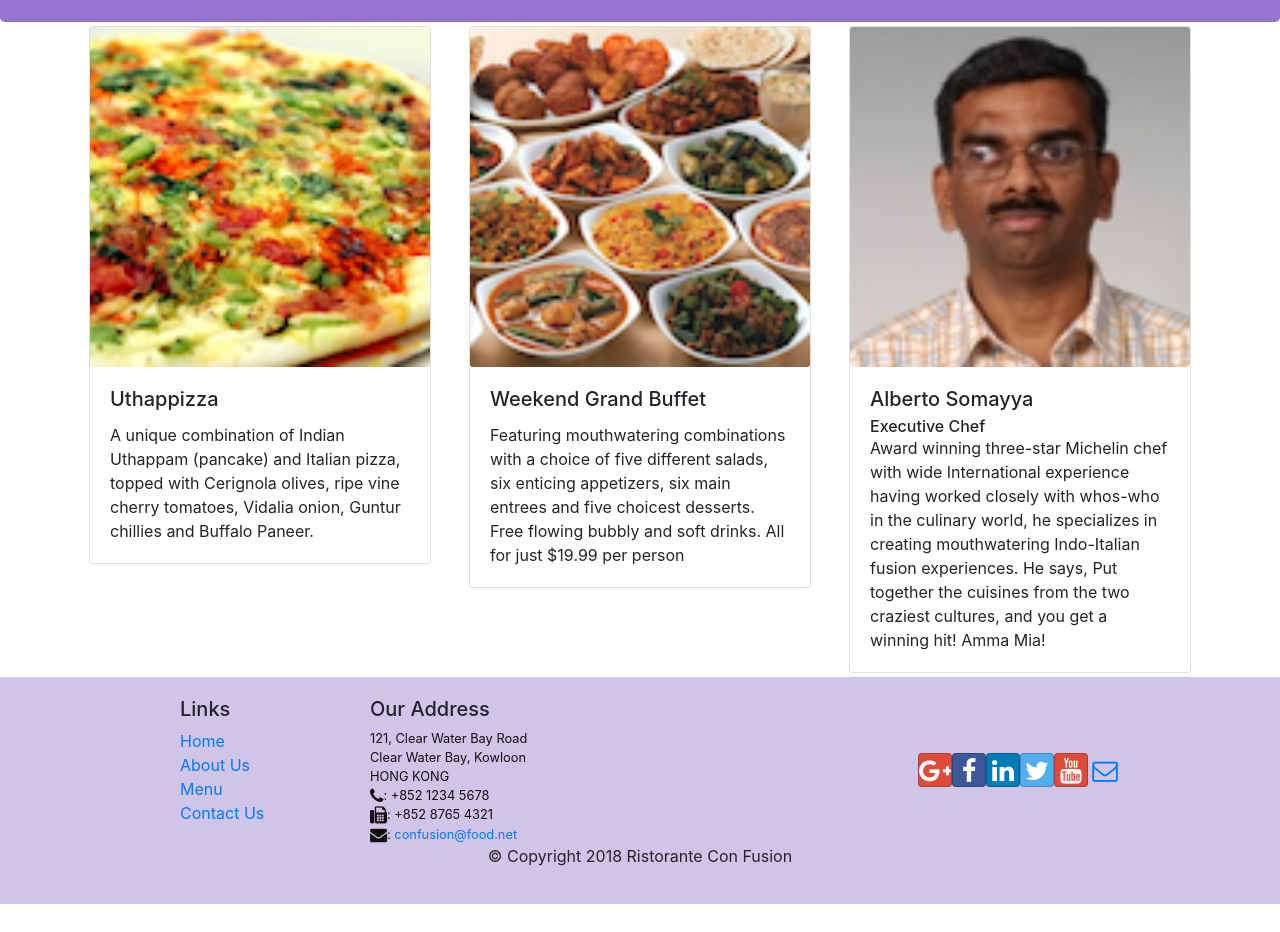
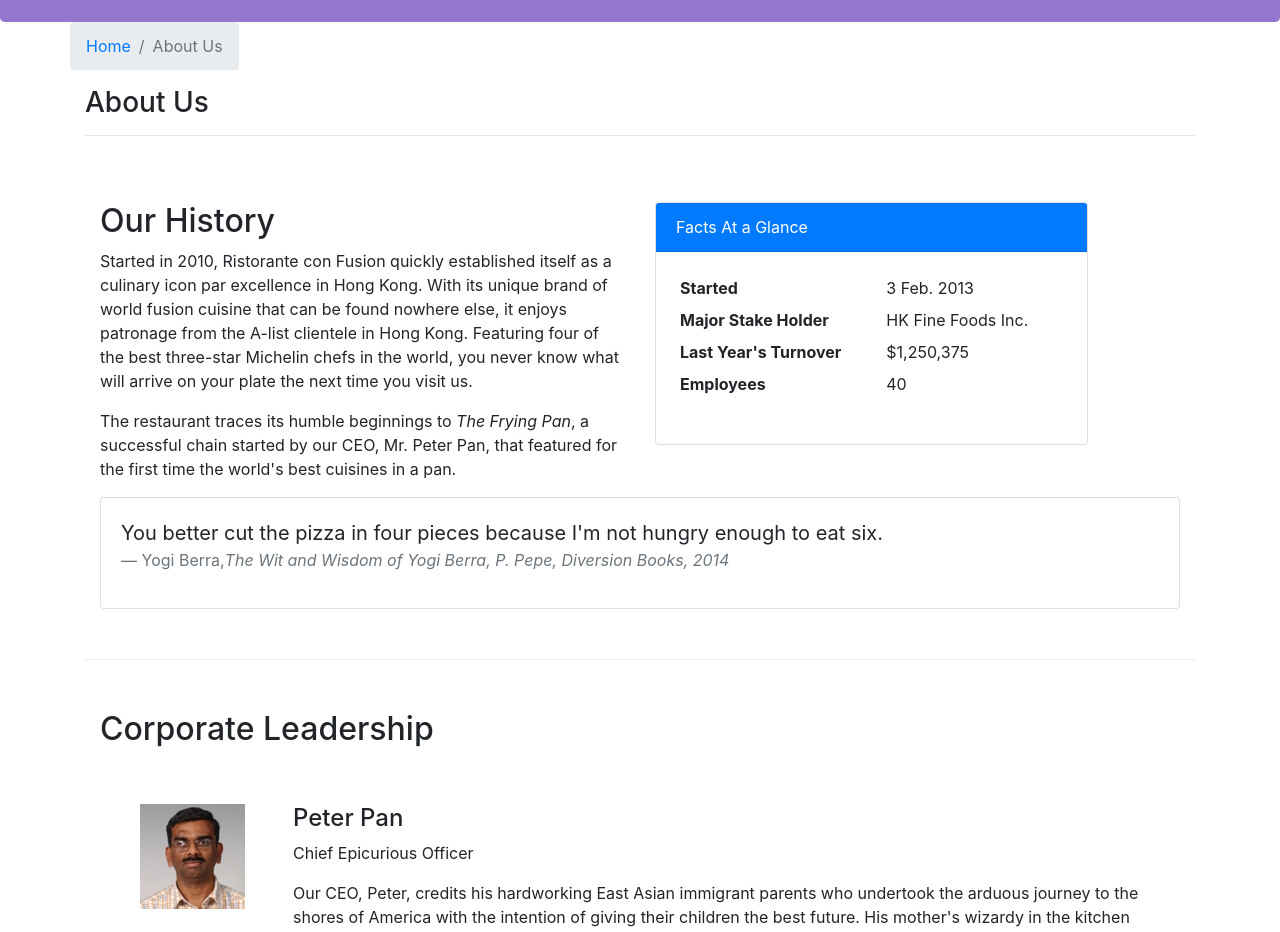
Before and after one commit to GokuPiyush/conFusion-React, a React (Create React App) app: page /aboutus in a window 1280 px wide. Before the commit this address led to /home. Shown: the part 320-1252 px from the top of the page. Before the commit the page ends 1224 px from the top, so only its background shows below. Built offline with nearby package versions, Linux system fonts and the light colour scheme.

Commit message:
Assignment 2

```diff
--- /dev/null
+++ b/src/components/AboutComponent.js
@@ -0,0 +1,92 @@
+import React from 'react';
+import { Link } from 'react-router-dom';
+import { Breadcrumb, BreadcrumbItem, Card, CardBody, CardHeader, Media } from 'reactstrap';
+
+function RenderLeader({leader}){
+    return (
+        <Media key={leader.id} tag="li" className="mt-5 mb-5">
+            <Media left middle className="mr-5">
+                <Media object src={leader.image} alt={leader.name} />
+            </Media>
+            <Media body>
+                <Media heading>
+                    {leader.name}
+                </Media>
+                <p>{leader.designation}</p>
+                <p>{leader.description}</p>
+            </Media>
+        </Media>
+    );
+}
+
+function About(props) {
+    const leaders = props.leaders.map((leader) => {
+        return (
+            <RenderLeader leader={leader} />
+        );
+    });
+    return(
+        <div className="container">
+            <div className="row">
+                <Breadcrumb>
+                    <BreadcrumbItem><Link to="/home">Home</Link></BreadcrumbItem>
+                    <BreadcrumbItem active>About Us</BreadcrumbItem>
+                </Breadcrumb>
+                <div className="col-12">
+                    <h3>About Us</h3>
+                    <hr />
+                </div>
+            </div>
+            <div className="row row-content">
+                <div className="col-12 col-md-6">
+                    <h2>Our History</h2>
+                    <p>Started in 2010, Ristorante con Fusion quickly established itself as a culinary icon par excellence in Hong Kong. With its unique brand of world fusion cuisine that can be found nowhere else, it enjoys patronage from the A-list clientele in Hong Kong.  Featuring four of the best three-star Michelin chefs in the world, you never know what will arrive on your plate the next time you visit us.</p>
+                    <p>The restaurant traces its humble beginnings to <em>The Frying Pan</em>, a successful chain started by our CEO, Mr. Peter Pan, that featured for the first time the world's best cuisines in a pan.</p>
+                </div>
+                <div className="col-12 col-md-5">
+                    <Card>
+                        <CardHeader className="bg-primary text-white">Facts At a Glance</CardHeader>
+                        <CardBody>
+                            <dl className="row p-1">
+                                <dt className="col-6">Started</dt>
+                                <dd className="col-6">3 Feb. 2013</dd>
+                                <dt className="col-6">Major Stake Holder</dt>
+                                <dd className="col-6">HK Fine Foods Inc.</dd>
+                                <dt className="col-6">Last Year's Turnover</dt>
+                                <dd className="col-6">$1,250,375</dd>
+                                <dt className="col-6">Employees</dt>
+                                <dd className="col-6">40</dd>
+                            </dl>
+                        </CardBody>
+                    </Card>
+                </div>
+                <div className="col-12">
+                    <Card>
+                        <CardBody className="bg-faded">
+                            <blockquote className="blockquote">
+                                <p className="mb-0">You better cut the pizza in four pieces because
+                                    I'm not hungry enough to eat six.</p>
+                                <footer className="blockquote-footer">Yogi Berra,
+                                <cite title="Source Title">The Wit and Wisdom of Yogi Berra,
+                                    P. Pepe, Diversion Books, 2014</cite>
+                                </footer>
+                            </blockquote>
+                        </CardBody>
+                    </Card>
+                </div>
+            </div>
+            <div className="row row-content">
+                <div className="col-12">
+                    <h2>Corporate Leadership</h2>
+                </div>
+                <div className="col-12">
+                    <Media list>
+                        {leaders}
+                    </Media>
+                </div>
+            </div>
+        </div>
+    );
+}
+
+export default About;
--- a/src/components/DishdetailComponent.js
+++ b/src/components/DishdetailComponent.js
@@ -42,7 +42,6 @@
             <div className="container">
                 <div className="row">
                     <Breadcrumb>
-
                         <BreadcrumbItem><Link to="/menu">Menu</Link></BreadcrumbItem>
                         <BreadcrumbItem active>{props.dish.name}</BreadcrumbItem>
                     </Breadcrumb>
--- a/src/components/MainComponent.js
+++ b/src/components/MainComponent.js
@@ -6,6 +6,7 @@
 import Menu from './MenuComponent';
 import DishDetail from './DishdetailComponent';
 import Contact from './ContactComponent'
+import About from './AboutComponent'
 import { DISHES } from '../shared/dishes';
 import { COMMENTS } from '../shared/comments';
 import { PROMOTIONS } from '../shared/promotions';
@@ -45,6 +46,7 @@
                     <Route exact path='/menu' component={() => <Menu dishes={this.state.dishes} />} />
                     <Route path='/menu/:dishId' component={DishWithId} />
                     <Route exact path='/contactus' component={Contact} />
+                    <Route exact path='/aboutus' component={() => <About leaders={this.state.leaders} />} />
                     <Redirect to="/home" />
                 </Switch>
                 <Footer />
--- a/src/components/MenuComponent.js
+++ b/src/components/MenuComponent.js
@@ -20,7 +20,7 @@
 	const menu = props.dishes.map((dish) => {
 		return (
 			<div className="col-12 col-md-5 m-1"  key={dish.id}>
-				<RenderMenuItem dish={dish} onClick={props.onClick} />
+				<RenderMenuItem dish={dish} />
 			</div>
 		);
 	});
```
